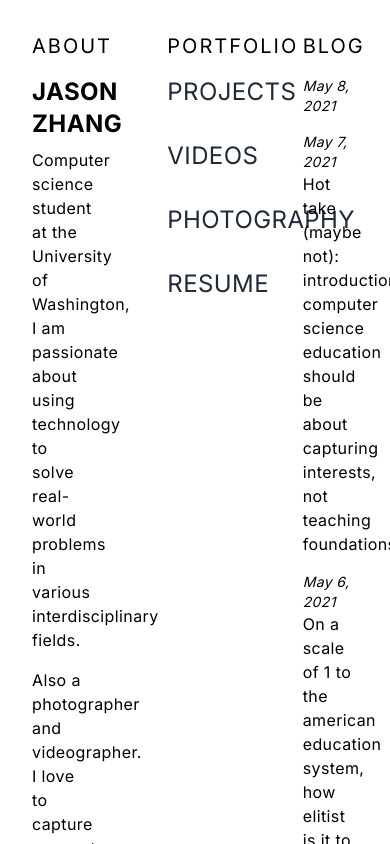
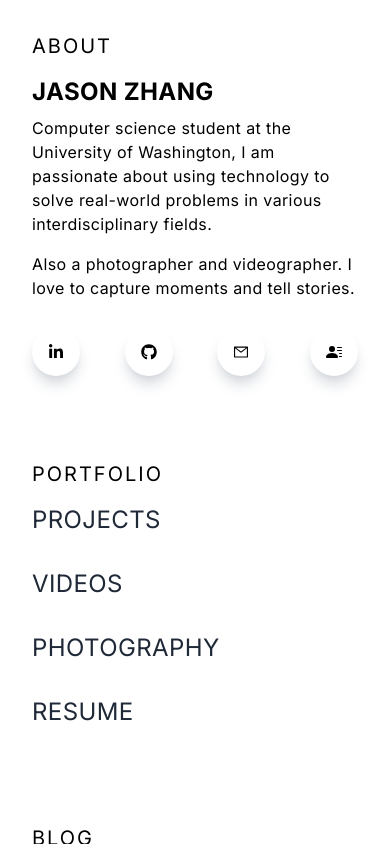
Before and after one commit to Zjjc123/react-portfolio, a Next.js app: page / in a window 390 px wide. Shown: the top 844 px of the page. Built offline with nearby package versions, Linux system fonts and the light colour scheme.

Commit message:
Mobile Friendlier

```diff
--- a/app/page.tsx
+++ b/app/page.tsx
@@ -5,16 +5,16 @@ import Portfolio from '../components/Portfolio';
 export default function Home() {
   return (
     <div className="bg-white text-black tracking-wide">
-      <div className="grid grid-cols-3 gap-4 my-8">
-        <div className="px-8">
+      <div className="flex flex-col md:flex-row my-8">
+        <div className="mb-16 md:mb-0 flex-1 px-8">
           <div className="uppercase text-xl tracking-widest mb-4">About</div>
           <Personal />
         </div>
-        <div className="px-8">
+        <div className="mb-16 md:mb-0 md:flex-1 px-8">
           <div className="uppercase text-xl tracking-widest mb-4">PORTFOLIO</div>
           <Portfolio />
         </div>
-        <div className="px-8">
+        <div className="md:flex-1 px-8">
           <p className="uppercase text-xl tracking-widest mb-4">Blog</p>
           <Blog />
         </div>
```
